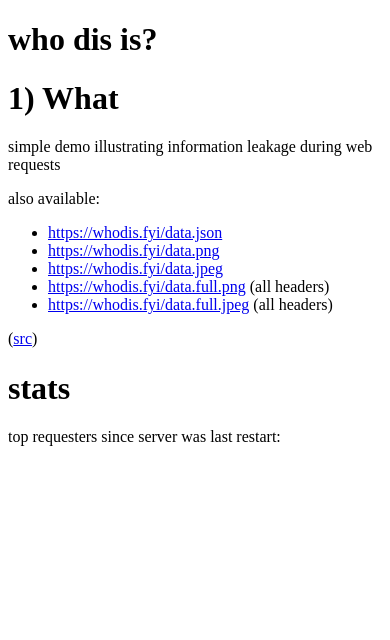
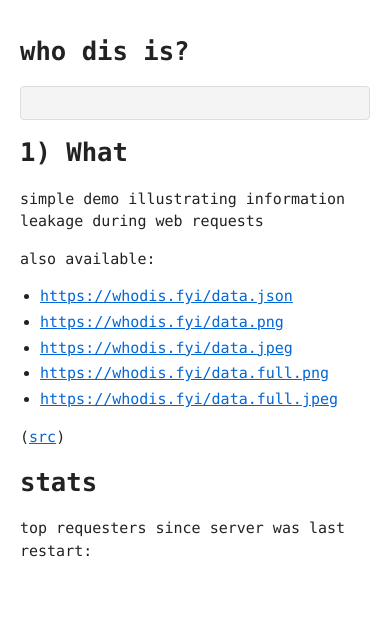
Before and after one commit to jeremywhelchel/whodis, a Flask app: template templates/index.html in a window 390 px wide. Shown: the top 640 px of the page. Run offline with Flask 3, Linux system fonts and the light colour scheme; the template is opened without the code that fills it, so the values that code supplies are empty; parts of the project's set-up code (start-up, migrations or seed data) failed here and were passed over.

Commit message:
Restyle index page with minimal stylesheet
Same content, cleaner presentation: monospace layout in a centered
max-width container, viewport meta for mobile, styled pre/table, and
consistent link/heading spacing. No copy changes.

```diff
--- a/templates/index.html
+++ b/templates/index.html
@@ -2,22 +2,44 @@
 <html lang="en">
   <head>
     <meta charset="utf-8">
+    <meta name="viewport" content="width=device-width, initial-scale=1">
     <title>who dis ?</title>
     <style>
-      a.sbf:link {
-          text-decoration: inherit;
-          color: inherit;
-          cursor: auto;
+      body {
+        font-family: ui-monospace, SFMono-Regular, Menlo, Consolas, monospace;
+        font-size: 15px;
+        line-height: 1.5;
+        color: #222;
+        background: #fff;
+        margin: 0;
       }
-      a.sbf:visited {
-          text-decoration: inherit;
-          color: inherit;
-          cursor: auto;
+      main {
+        max-width: 52rem;
+        margin: 0 auto;
+        padding: 2rem 1.25rem 4rem;
       }
+      h1 { font-size: 1.6rem; margin: 0 0 1rem; }
+      h2 { font-size: 1.1rem; margin: 2rem 0 .5rem; }
+      pre {
+        background: #f4f4f4;
+        border: 1px solid #ddd;
+        border-radius: 4px;
+        padding: 1rem;
+        overflow-x: auto;
+        font-size: 13px;
+        line-height: 1.4;
+      }
+      a { color: #0366d6; }
+      a.sbf:link, a.sbf:visited { text-decoration: inherit; color: inherit; cursor: auto; }
+      table { border-collapse: collapse; font-size: .9rem; }
+      th, td { border: 1px solid #ccc; padding: .3rem .6rem; text-align: left; vertical-align: top; }
+      th { background: #f4f4f4; }
+      ul { padding-left: 1.25rem; }
+      li { margin: .2rem 0; }
     </style>
   </head>
   <body>
-    <p>
+    <main>
       <h1 class="title">who dis is?</h1>
       <pre>{{ data }}</pre>
       <h1><a class='sbf' href="https://twitter.com/SBF_FTX/status/1591989554881658880">1) What</a></h1>
@@ -27,8 +49,8 @@
         <li><a href=/data.json>https://whodis.fyi/data.json</a></li>
         <li><a href=/data.png>https://whodis.fyi/data.png</a></li>
         <li><a href=/data.jpeg>https://whodis.fyi/data.jpeg</a></li>
-        <li><a href=/data.full.png>https://whodis.fyi/data.full.png</a> (all headers)</li>
-        <li><a href=/data.full.jpeg>https://whodis.fyi/data.full.jpeg</a> (all headers)</li>
+        <li><a href=/data.full.png>https://whodis.fyi/data.full.png</a></li>
+        <li><a href=/data.full.jpeg>https://whodis.fyi/data.full.jpeg</a></li>
       </ul>
       <p>(<a href="https://github.com/jeremywhelchel/whodis">src</a>)</p>
       <h1>stats</h1>
@@ -51,5 +73,6 @@
           {%endfor%}
         </tr>
       </table>
+    </main>
   </body>
 </html>
```
